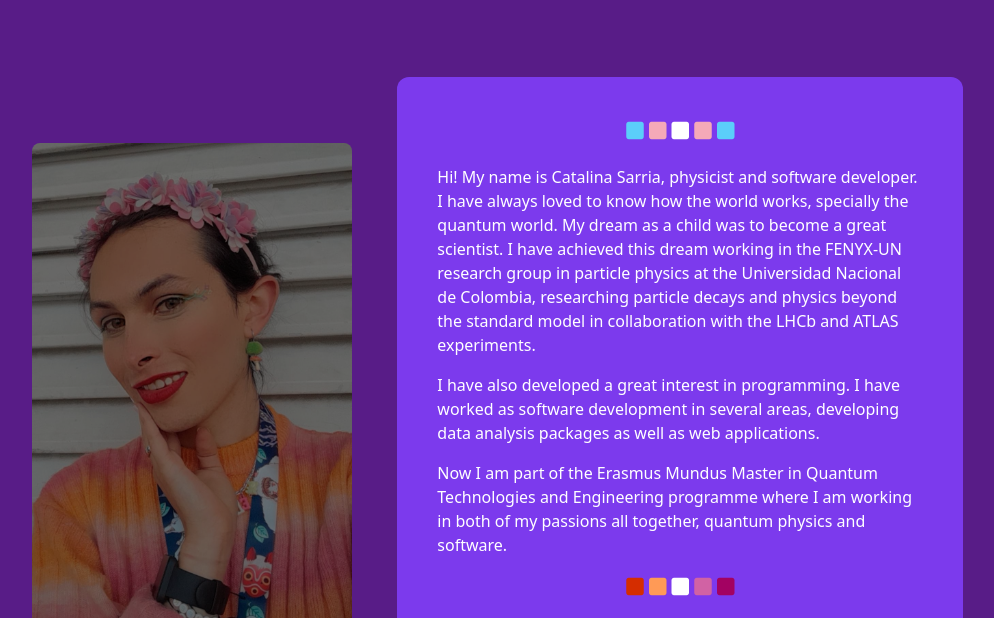
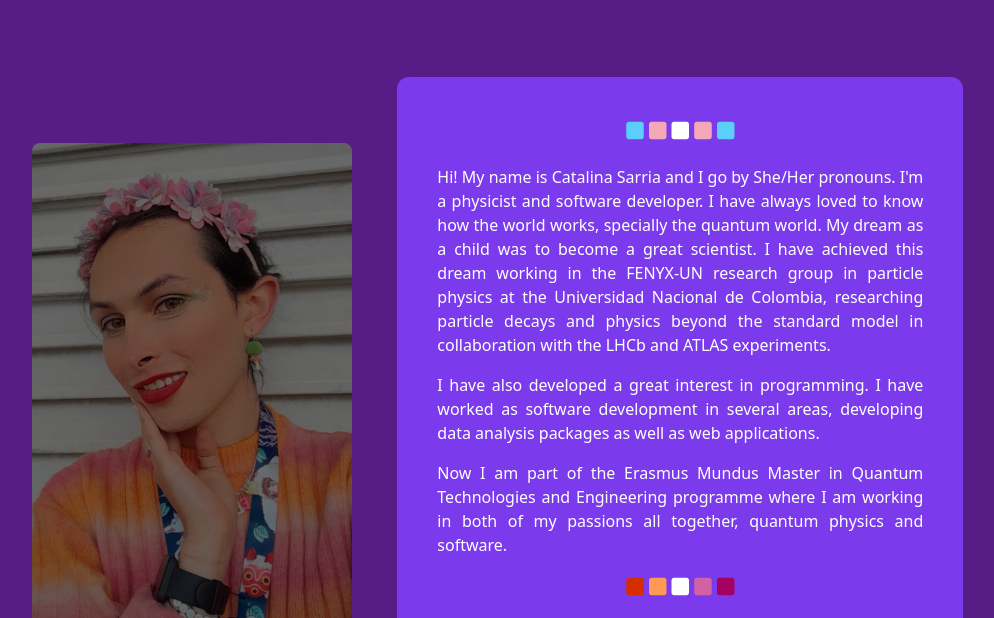
Before and after one commit to ccmorenos/ccmorenos, a plain HTML site: page index.html in a window 1280 px wide. Shown: the part 788-1406 px from the top of the page, without its empty margins (155-1149 px from the left). Drawn offline with nearby package versions, Linux system fonts and the light colour scheme; files that its build step writes are made by us from their sources.

Commit message:
Add pronouns

```diff
--- a/index.html
+++ b/index.html
@@ -121,7 +121,8 @@
             </h1>
 
             <h1 class="font-extrabold text-4xl sm:text-5xl lg:text-6xl text-center dark:text-white pt-20 sm:pt-14 lg:pt-22">
-                I'm <span class="text-rose-400">Catalina</span>, Colombian physicist and software developer.
+                I'm <span class="text-rose-400">Catalina (She/Her)</span>,
+                Colombian physicist and software developer.
             </h1>
 
             <p class="mt-6 text-lg text-center max-w-3xl mx-auto dark:text-pink-200">
@@ -162,25 +163,26 @@
                     <i class="text-trans-1 fa-solid fa-square"></i>
                 </div>
 
-                <p class="text-left mb-4">
-                    Hi! My name is Catalina Sarria, physicist and software
-                    developer. I have always loved to know how the world works,
-                    specially the quantum world. My dream as a child was to
-                    become a great scientist. I have achieved this dream
-                    working in the FENYX-UN research group in particle physics
-                    at the Universidad Nacional de Colombia, researching
-                    particle decays and physics beyond the standard model in
+                <p class="text-justify mb-4">
+                    Hi! My name is Catalina Sarria and I go by She/Her
+                    pronouns. I'm a physicist and software developer. I have
+                    always loved to know how the world works, specially the
+                    quantum world. My dream as a child was to become a great
+                    scientist. I have achieved this dream working in the
+                    FENYX-UN research group in particle physics at the
+                    Universidad Nacional de Colombia, researching particle
+                    decays and physics beyond the standard model in
                     collaboration with the LHCb and ATLAS experiments.
                 </p>
 
-                <p class="text-left mb-4">
+                <p class="text-justify mb-4">
                     I have also developed a great interest in programming. I
                     have worked as software development in several areas,
                     developing data analysis packages as well as web
                     applications.
                 </p>
 
-                <p class="text-left mb-4">
+                <p class="text-justify mb-4">
                     Now I am part of the Erasmus Mundus Master in Quantum
                     Technologies and Engineering programme where I am working
                     in both of my passions all together, quantum physics and
```
